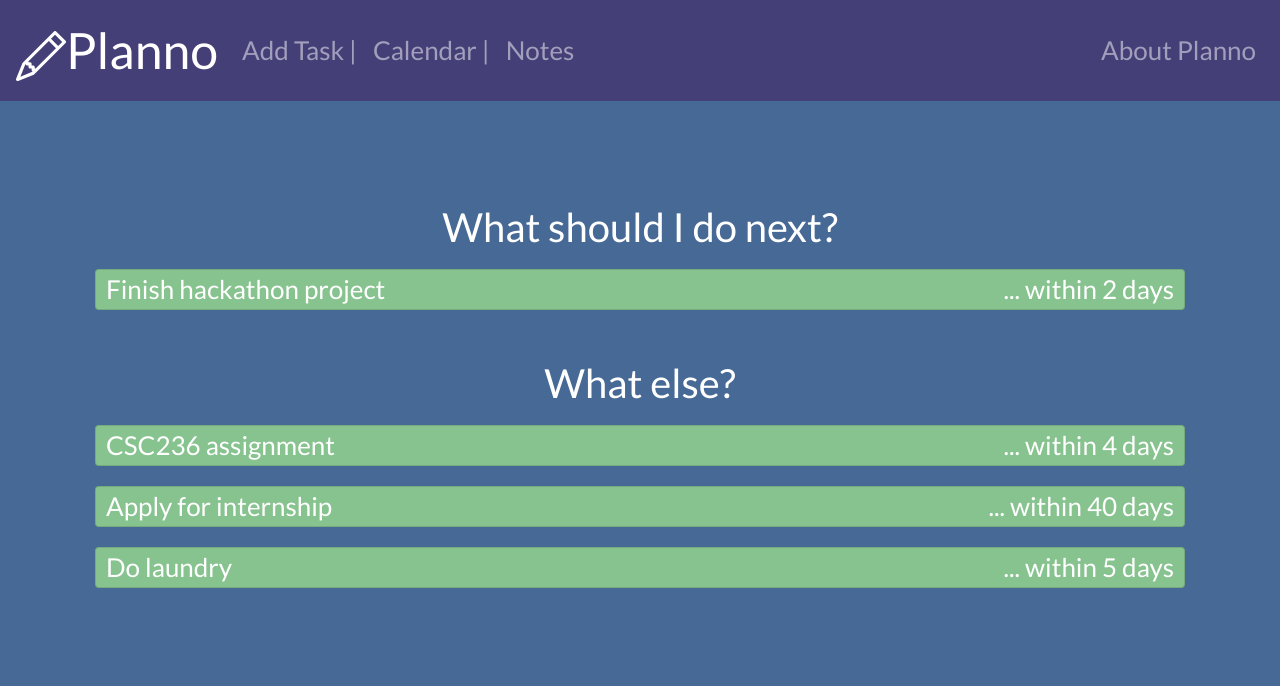
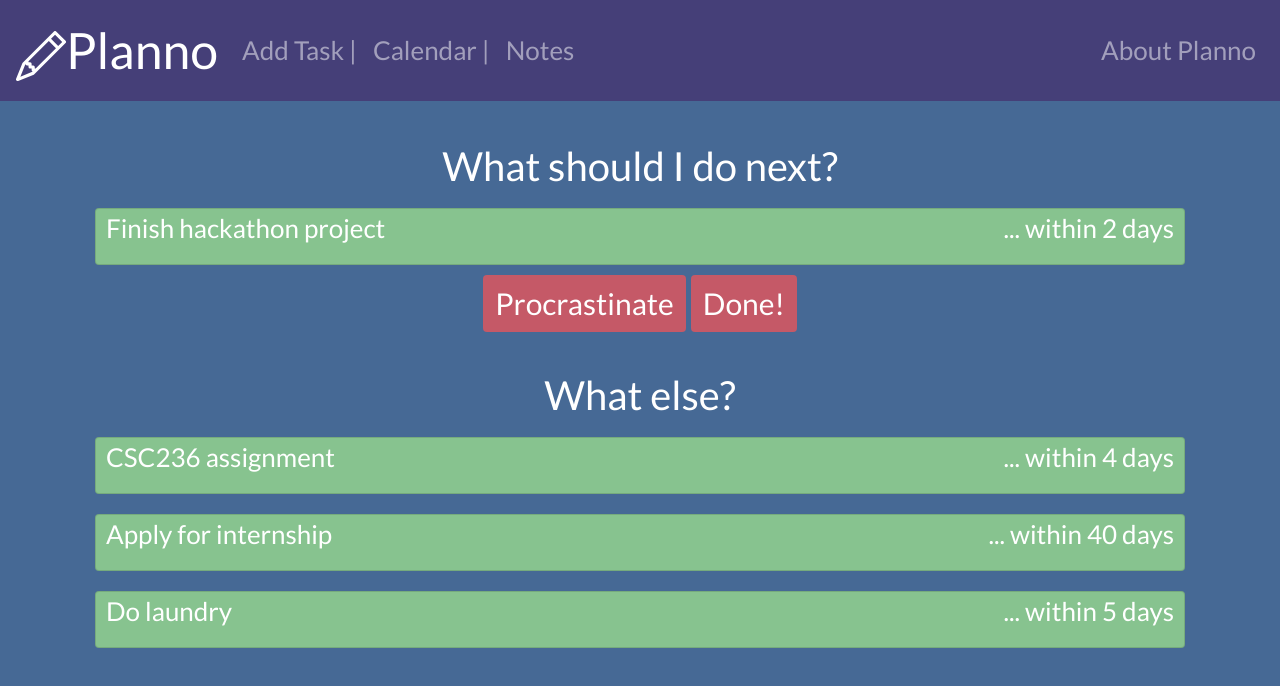
Before and after one commit to newtonjan/planno2, a React (Create React App) app: page / in a window 1280 px wide. Shown: the top 686 px of the page. Built offline with nearby package versions, Linux system fonts and the light colour scheme.

Commit message:
add and delete features

```diff
--- a/package.json
+++ b/package.json
@@ -8,8 +8,6 @@
     "@testing-library/react": "^9.3.2",
     "@testing-library/user-event": "^7.1.2",
     "bootstrap": "^4.5.2",
-    "bootswatch": "^4.5.2",
-    "heroku": "^7.44.0",
     "react": "^16.13.1",
     "react-bootstrap": "^1.3.0",
     "react-dom": "^16.13.1",
--- a/src/App.css
+++ b/src/App.css
@@ -13,3 +13,22 @@
   color: white;
   font-family: 'Lato', sans-serif;
 }
+
+.delete-btn {
+  height: 35px;
+  width: 35px;
+  position: absolute;
+  top: 50%;
+  right: 0;
+  transform: translate(104%, -50%);
+  cursor: pointer;
+  font-size: 20px;
+  line-height: 20px;
+  padding: 2px 5px;
+  opacity: 0;
+  transition: opacity 0.4s ease;
+}
+
+.task:hover .delete-btn {
+  opacity: 1;
+}
--- a/src/App.js
+++ b/src/App.js
@@ -1,4 +1,4 @@
-import React from 'react';
+import React, {useState} from 'react';
 import {Header} from './components/Header';
 import { BrowserRouter as Router, Route } from 'react-router-dom';
 import {AddTodo} from './components/pages/AddTodo';
@@ -13,25 +13,31 @@ import 'bootstrap/dist/css/bootstrap.min.css';
 
 function App() {
 
-  const props = {
-    tasks: [
-      { id: 1, text: 'Finish hackathon project', deadline: 2, importance: 0.50 },
-      { id: 2, text: 'CSC236 assignment', deadline: 4, importance: 0.40 },
-      { id: 3, text: 'Apply for internship', deadline: 40, importance: 0.90 },
-      { id: 4, text: 'Do laundry', deadline: 5, importance: 0.20 },
-    ]}
-    // addTask: (id) => ,
-    // deleteTask: ,
+  const [tasks, setTasks] = useState([
+    { id: 1, text: 'Finish hackathon project', deadline: 2, importance: 50, length: 5, completion: 50 },
+    { id: 2, text: 'CSC236 assignment', deadline: 4, importance: 40, length: 5, completion: 0  },
+    { id: 3, text: 'Apply for internship', deadline: 40, importance: 90, length: 2, completion: 0  },
+    { id: 4, text: 'Do laundry', deadline: 5, importance: 20, length: 1, completion: 0  }
+  ]);
+
+  const addTask = (tasks, newTask) => {
+    setTasks([...tasks, newTask]);
+  }
+
+  const deleteTask = (id) => {
+    setTasks([...tasks.filter(task => task.id !== id)]);
+    console.log(id)
+  }
 
   return (
     <Container style={{maxWidth: "100%"}} className = "App">
       <Header />
         <Router basename = "/planno2">
             <Route exact path = "/" render={(routeProps) =>
-              <MainTask {...routeProps} tasks = {props.tasks}/>
+              <MainTask {...routeProps} tasks = {tasks} deleteTask = {deleteTask} />
             } />
             <Route path = "/addtodo" render={(routeProps) =>
-              <AddTodo {...routeProps} tasks = {props.tasks}/>
+              <AddTodo {...routeProps} tasks = {tasks} addTask = {addTask} />
             } />
             <Route path = "/cal" component={Calendar} />
             <Route path = "/notes" component={Notes} />
--- a/src/components/Task.js
+++ b/src/components/Task.js
@@ -1,13 +1,20 @@
 import React from 'react'
-import {Card} from 'react-bootstrap'
+import { Card, Button } from 'react-bootstrap'
 
 export const Task = (props) => {
-    const { id, text, deadline, importance, length, completion } = props.task;
+    const { id, text, deadline } = props.task;
+    const deleteTask = props.deleteTask;
+
+    const handleSubmit = e => {
+        e.preventDefault();
+        deleteTask(id);
+    }
 
     return (
         <div style={{ padding: "10px"}}>
-        <Card style = {{width: "100%", color: "#fff", background: "#87C38F", padding: "0px 10px", textAlign: "left", align: "center"}}>
+        <Card className="task" style = {{width: "100%", color: "#fff", background: "#87C38F", padding: "0px 10px", textAlign: "left", align: "center"}}>
             <Card.Text>{text} <span style = {{float: "right"}}> ... within {deadline} days </span></Card.Text>
+            <Button onClick={handleSubmit} type="submit" className="delete-btn" style= {{backgroundColor: "#C55967", border:"0", textAlign:"left"}}> ✖ </Button>
         </Card>
         </div>
     )
--- a/src/components/pages/AddTodo.js
+++ b/src/components/pages/AddTodo.js
@@ -1,29 +1,51 @@
-import React from 'react';
+import React, { useState } from 'react';
 import { Form, Container, Row, Col, Button } from 'react-bootstrap';
 
 export const AddTodo = (props) => {
 
     const tasks = props.tasks;
+    const addTask = props.addTask;
+
+    const [text, setText] = useState('');
+    const [deadline, setDeadline] = useState(1);
+    const [importance, setImportance] = useState(1);
+    const [length, setLength] = useState(1);
+    const [completion, setCompletion] = useState(1);
+
+    const handleSubmit = e => {
+        e.preventDefault();
+        const newTask = {
+            id: Math.floor(Math.random() * 1000000000),
+            text: text,
+            deadline: deadline,
+            importance: importance,
+            length: length,
+            completion: completion
+        }
+
+        addTask(tasks, newTask);
+        console.log(newTask)
+    }
 
     return (
         <Container fluid="sm">
             <h1>Add to your list:</h1>
-            <Form>
+            <Form onSubmit={handleSubmit}>
                 <Form.Group>
                     <Form.Label>Task</Form.Label>
-                    <Form.Control placeholder = "Type a task" />
+                    <Form.Control id="task" placeholder = "Type a task" value={text} onChange = {e => setText(e.target.value)}/>
                 </Form.Group>
                 <Row>
                     <Col>
                         <Form.Group>
                             <Form.Label>Deadline</Form.Label>
-                            <Form.Control placeholder = "How many days?" />
+                            <Form.Control id="deadline" placeholder = "How many days?" value={deadline} onChange = {e => setDeadline(e.target.value)}/>
                         </Form.Group>
                     </Col>
                     <Col>
                         <Form.Group>
                             <Form.Label>Importance</Form.Label>
-                            <Form.Control placeholder = "From 1-100" />
+                            <Form.Control id="importance" placeholder = "From 1-100" value={importance} onChange = {e => setImportance(e.target.value)}/>
                         </Form.Group>
                     </Col>
                 </Row>
@@ -31,13 +53,13 @@ export const AddTodo = (props) => {
                     <Col>
                         <Form.Group>
                             <Form.Label>Time Estimate</Form.Label>
-                            <Form.Control placeholder = "How many hours?" />
+                            <Form.Control id="length" placeholder = "How many hours?" value={length} onChange = {e => setLength(e.target.value)}/>
                         </Form.Group>
                     </Col>
                     <Col>
                         <Form.Group>
                             <Form.Label>Completion</Form.Label>
-                            <Form.Control placeholder = "What percent is done?" />
+                            <Form.Control id = "completion" placeholder = "What percent is done?" value={completion} onChange = {e => setCompletion(e.target.value)}/>
                         </Form.Group>
                     </Col>
                 </Row>
--- a/src/components/pages/MainTask.js
+++ b/src/components/pages/MainTask.js
@@ -1,21 +1,38 @@
-import React from 'react'
+import React, {useState} from 'react'
 import { Task } from '../Task';
-import { Container } from 'react-bootstrap';
+import { Container, Button, Row, Col } from 'react-bootstrap';
 
 export const MainTask = (props) => {
+
+    var [topTask, setTopTask] = useState([]);
+
     const tasks = props.tasks;
     const reducer = (prevTop, currentTask) => (1 / prevTop.deadline * prevTop.importance) > (1 / currentTask.deadline * currentTask.importance) ? prevTop : currentTask;
-    const topTask = tasks.reduce(reducer);
+    if (tasks.length > 0) {
+        topTask = tasks.reduce(reducer);
+    }
 
     return (
         <Container fluid ="sm" style= {{alignItems: "center"}}>
             <h1>What should I do next?</h1>
-            <Task key = {topTask.id} task = {topTask} />
+            <Task key = {topTask.id} task = {topTask} deleteTask = {props.deleteTask} />
+            <Row>
+                <Col>
+                    <Button type ="submit" style = {{background: "#C55967", border: "none", fontSize: "30px"}}>
+                        Procrastinate
+                    </Button>
+                    {' '}
+                    <Button type ="submit" style = {{background: "#C55967", border: "none", fontSize: "30px"}}>
+                        Done!
+                    </Button>
+                </Col>
+            </Row>
             <br />
            <h1>What else?</h1>
             {tasks.filter(task => task.id !== topTask.id).map(task => (
-                <Task key = {task.id} task = {task} />
+                <Task key = {task.id} task = {task} deleteTask = {props.deleteTask} />
             ))}
         </Container>
     )
+
 }
```
Also changed, not shown: public/manifest.json, 1 other file (tests, documents, lock files or other folders).
